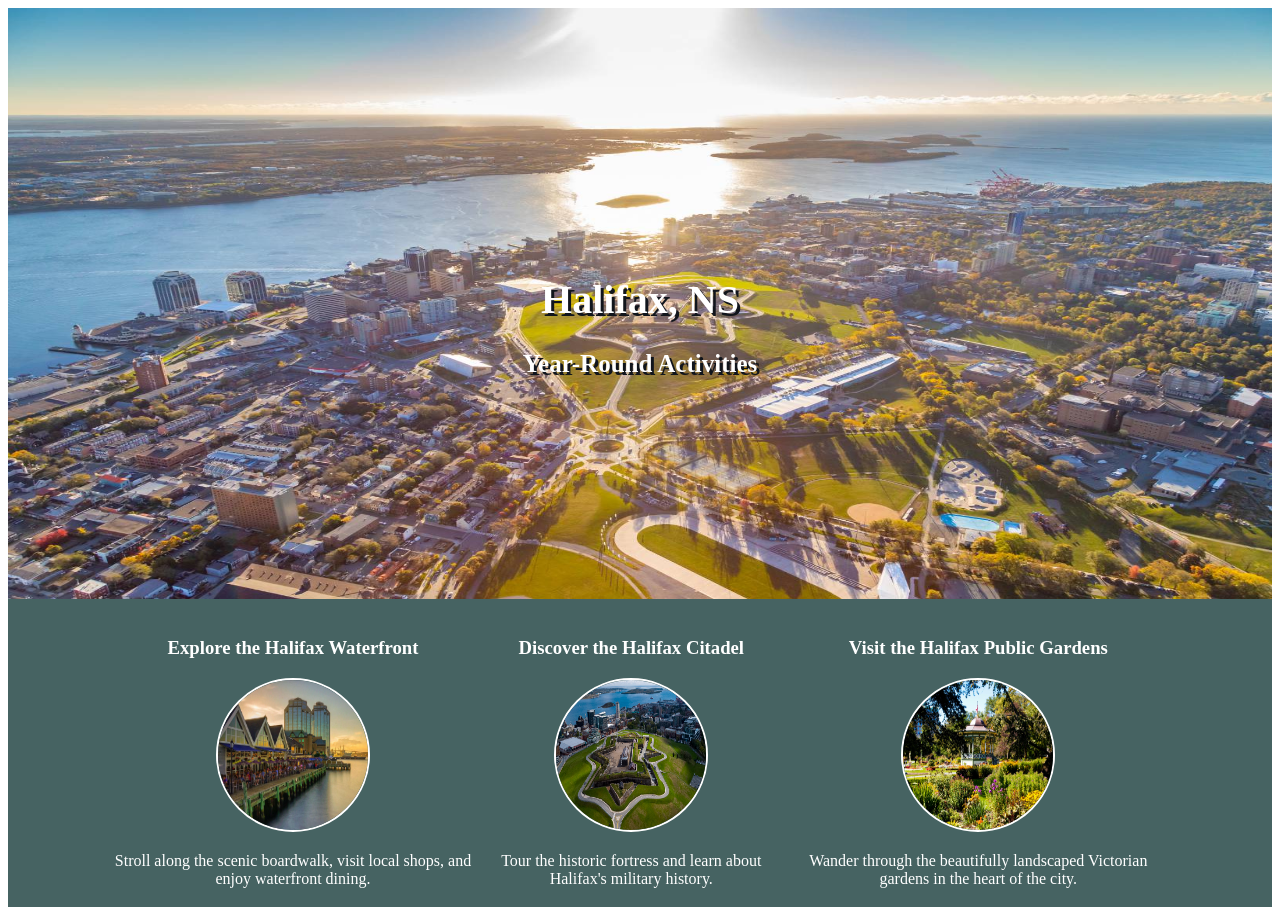
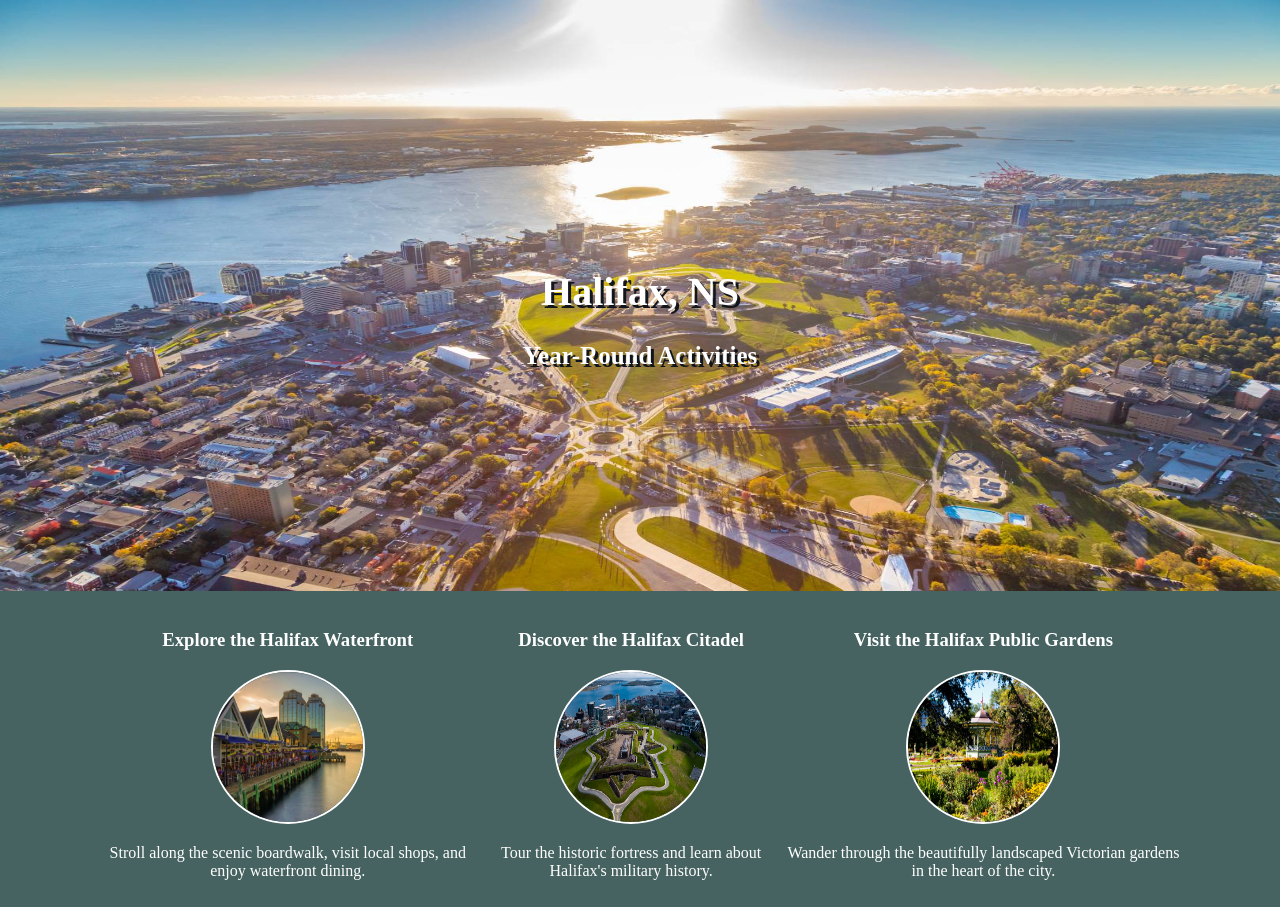
Before and after one commit to Draven310/Hometown-Site, a website built with Vite: page index.html in a window 1280 px wide. Shown: the top 907 px of the page. Built offline with nearby package versions, Linux system fonts and the light colour scheme; a web font is replaced by a local one.

Commit message:
Added title and fixed margin of webpage, as to allow it to touvh edges of the window.

```diff
--- a/index.css
+++ b/index.css
@@ -1,6 +1,7 @@
 body {
     text-align: center;
     color: #ffffff;
+    margin: 0px;
 }
 
 #header {
--- a/index.html
+++ b/index.html
@@ -1,7 +1,7 @@
 <!doctype html>
 <html>
     <head>
-        <title></title>
+        <title>Hometown Site</title>
         <link rel="stylesheet" href="/index.css">
         <link rel="preconnect" href="https://fonts.googleapis.com">
         <link rel="preconnect" href="https://fonts.gstatic.com" crossorigin>
```
